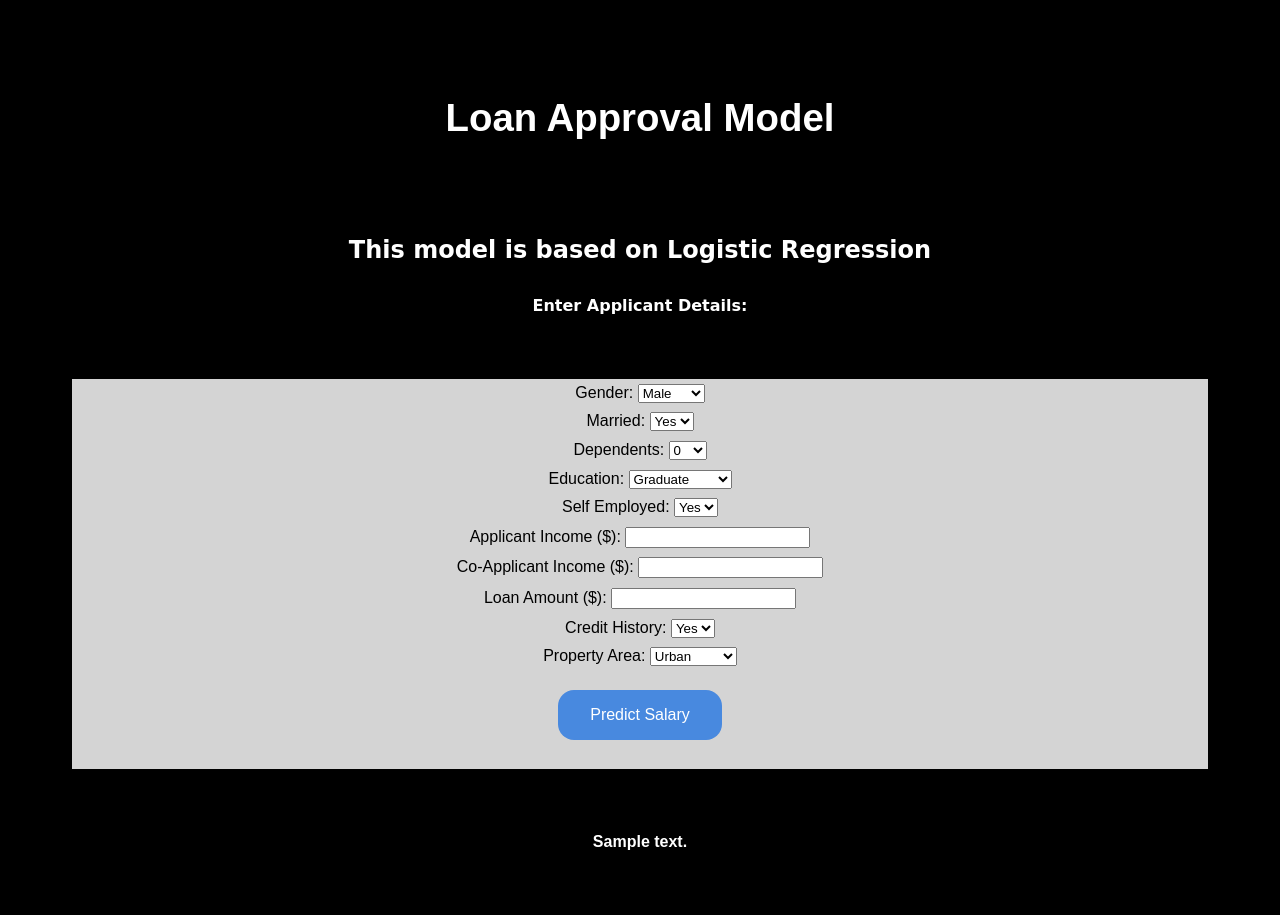
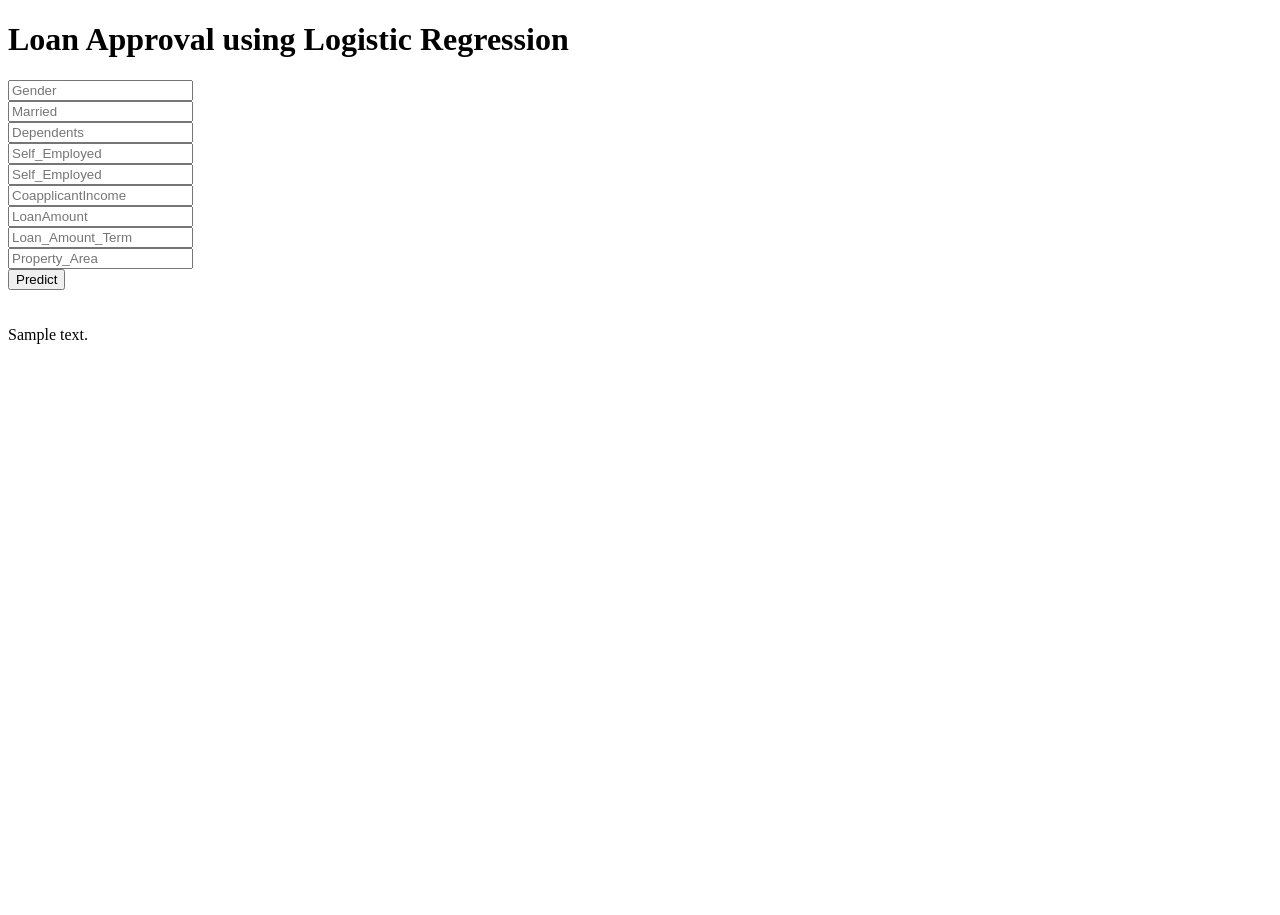
Before and after one commit to mohiteprathamesh1996/loanapprovalclass, a Flask app: template templates/index.html in a window 1280 px wide. After the commit the page ends 344 px from the top, so only its background shows below. Run offline with Flask 2, Linux system fonts and the light colour scheme; the template is opened without the code that fills it: most values are stand-ins (such as "Sample title", 1, 10 or a date in 2020); parts of the project's set-up code (start-up, migrations or seed data) failed here and were passed over.

Commit message:
Update index.html

```diff
--- a/templates/index.html
+++ b/templates/index.html
@@ -1,180 +1,43 @@
 <!DOCTYPE html>
-<html>
-  <head>
-    <title>ML Model | Loan Approval</title>
-    <meta
-      name="description"
-      content="This is a simple demonstration of ML deployment"
-    />
-    <meta charset="UTF-8" />
-    <meta http-equiv="X-UA-Compatible" content="IE=edge" />
-    <meta name="viewport" content="width=device-width, initial-scale=1.0" />
-    <meta name="robots" content="index,follow" />
+<html >
 
-    <title>Loan Approval Model using Logistic Regression</title>
-  </head>
+<head>
+  <meta charset="UTF-8">
+  <title>ML API</title>
+  <link href='https://fonts.googleapis.com/css?family=Pacifico' rel='stylesheet' type='text/css'>
+<link href='https://fonts.googleapis.com/css?family=Arimo' rel='stylesheet' type='text/css'>
+<link href='https://fonts.googleapis.com/css?family=Hind:300' rel='stylesheet' type='text/css'>
+<link href='https://fonts.googleapis.com/css?family=Open+Sans+Condensed:300' rel='stylesheet' type='text/css'>
 
-  <body style="background-color: rgb(0, 0, 0)">
-    <section class="hero" align="center">
-      <h1
-        style="
-          background-color: rgb(0, 0, 0);
-          color: white;
-          padding: 0rem;
-          margin: 6rem;
-          font-size: 2.4rem;
-          font-family: Arial;
-        "
-      >
-        Loan Approval Model
-      </h1>
-      <h2
-        style="
-          background-color: rgb(0, 0, 0);
-          color: white;
-          padding: 0rem;
-          margin: 2rem;
-          font-size: 1.5rem;
-          font-family: cursive;
-        "
-      >
-        This model is based on Logistic Regression
-      </h2>
-      <h3
-        style="
-          background-color: rgb(0, 0, 0);
-          color: white;
-          padding: 0rem;
-          margin: 2rem;
-          font-size: 1rem;
-          font-family: cursive;
-        "
-      >
-        Enter Applicant Details:
-      </h3>
-      <form
-        action="{{ url_for('predict')}}"
-        method="post"
-        class="form"
-        style="
-          background-color: rgb(212, 212, 212);
-          color: rgb(0, 0, 0);
-          display: flex;
-          flex-direction: column;
-          flex-wrap: wrap;
-          align-items: center;
-          justify-content: center;
-          padding: 0rem;
-          margin: 4rem;
-          font-size: 1rem;
-          font-family: Arial, Helvetica, sans-serif;
-        "
-      >
-        <div style="margin: 0.3rem">
-          <label for="Gender">Gender:</label>
-          <select name="Gender_ddn" id="Gender">
-            <option value="Male">Male</option>
-	    <option value="Female">Female</option>
-            <option value="Other">Other</option>
-          </select>
-        </div>
-        <div style="margin: 0.3rem">
-          <label for="Married">Married:</label>
-          <select name="Married_ddn" id="Married">
-            <option value="Yes">Yes</option>
-            <option value="No">No</option>
-          </select>
-        </div>
-        <div style="margin: 0.3rem">
-          <label for="Dependents">Dependents:</label>
-          <select name="Dependents_ddn" id="Dependents">
-            <option value="0">0</option>
-            <option value="1">1</option>
-            <option value="2">2</option>
-            <option value="3+">3+</option>
-          </select>
-        </div>
-          <div style="margin: 0.3rem">
-          <label for="Education">Education:</label>
-          <select name="Education_ddn" id="Education">
-            <option value="Graduate">Graduate</option>
-            <option value="Not Graduate">Not Graduate</option>
-          </select>
-        </div>
-          <div style="margin: 0.3rem">
-          <label for="Self_Employed">Self Employed:</label>
-          <select name="Self_Employed_ddn" id="Self_Employed">
-            <option value="Yes">Yes</option>
-            <option value="No">No</option>
-          </select>
-        </div>
-          <div style="margin: 0.3rem">
-          <label for="ApplicantIncome">Applicant Income ($):</label>
-          <input type="number" id="ApplicantIncome" name="ApplicantIncome" min="0">
-          </select>
-        </div>
-          <div style="margin: 0.3rem">
-          <label for="CoapplicantIncome">Co-Applicant Income ($):</label>
-          <input type="number" id="CoapplicantIncome" name="CoapplicantIncome" min="0">
-          </select>
-        </div>
-          <div style="margin: 0.3rem">
-          <label for="LoanAmount">Loan Amount ($):</label>
-          <input type="number" id="LoanAmount" name="LoanAmount" min="0">
-          </select>
-        </div>
-          <div style="margin: 0.3rem">
-          <label for="Credit_History">Credit History:</label>
-          <select name="Credit_History_ddn" id="Credit_History">
-            <option value="1">Yes</option>
-            <option value="0">No</option>
-          </select>
-        </div>
-          <div style="margin: 0.3rem">
-          <label for="Property_Area">Property Area:</label>
-          <select name="Property_Area_ddn" id="Property_Area">
-            <option value="Urban">Urban</option>
-            <option value="Rural">Rural</option>
-            <option value="Semiurban">Semiurban</option>
-          </select>
-        <button
-          type="submit"
-          class="btn"
-          style="
-            margin: 1.5rem;
-            display: flex;
-            flex-direction: column;
-            align-items: center;
-            justify-content: center;
-            padding: 1rem 2rem;
-            background: rgb(72, 137, 223);
-            border: none;
-            font-size: 1rem;
-            color: white;
-            border-radius: 1rem;
-            cursor: pointer;
-          "
-        >
-          Predict Salary
-        </button>
-      </form>
-    </section>
-    <h3
-      style="
-        background-color: rgb(0, 0, 0);
-        color: rgb(255, 255, 255);
-        display: flex;
-        flex-direction: column;
-        flex-wrap: wrap;
-        align-items: center;
-        justify-content: center;
-        padding: 0rem;
-        margin: 4rem;
-        font-size: 1rem;
-        font-family: Arial, Helvetica, sans-serif;
-      "
-    >
-      {{ prediction_text }}
-    </h3>
-  </body>
+
+</head>
+
+<body>
+ <div class="login">
+	<h1>Loan Approval using Logistic Regression</h1>
+
+     <!-- Main Input For Receiving Query to our ML -->
+    <form action="{{ url_for('predict')}}"method="post">
+      <input type="text" name="Gender" placeholder="Gender" required="required" /><br>
+    	<input type="text" name="Married" placeholder="Married" required="required" /><br>
+        <input type="text" name="Dependents" placeholder="Dependents" required="required" /><br>
+        <input type="text" name="Self_Employed" placeholder="Self_Employed" required="required" /><br>
+        <input type="text" name="Self_Employed" placeholder="Self_Employed" required="required" /><br>
+        <input type="text" name="CoapplicantIncome" placeholder="CoapplicantIncome" required="required" /><br>
+        <input type="text" name="LoanAmount" placeholder="LoanAmount" required="required" /><br>
+        <input type="text" name="Loan_Amount_Term" placeholder="Loan_Amount_Term" required="required" /><br>
+        <input type="text" name="Property_Area" placeholder="Property_Area" required="required" /><br>
+
+
+        <button type="submit" class="btn btn-primary btn-block btn-large">Predict</button>
+    </form>
+
+   <br>
+   <br>
+
+
+ </div>
+ {{prediction_text}}
+
+</body>
 </html>
```
